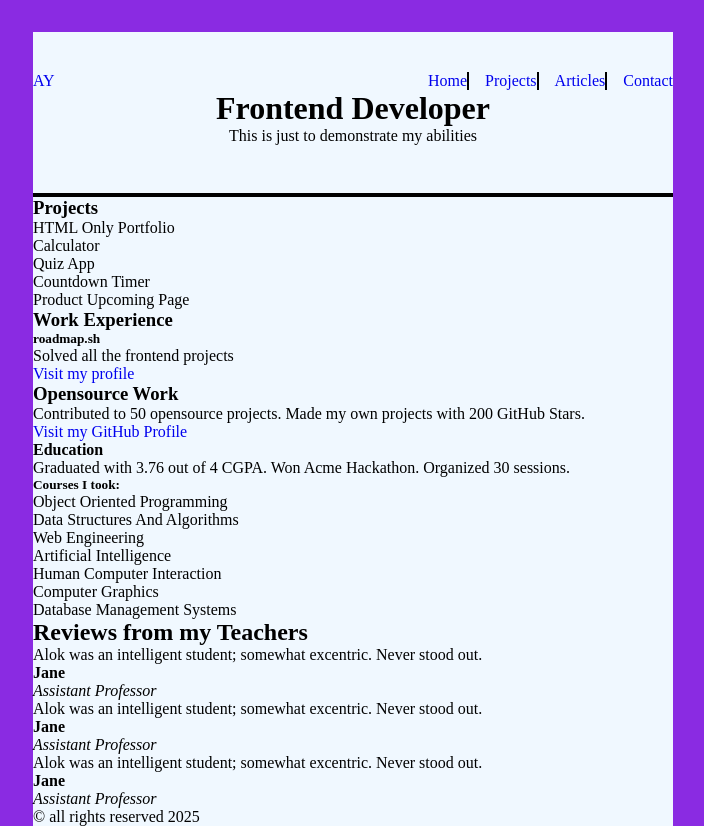
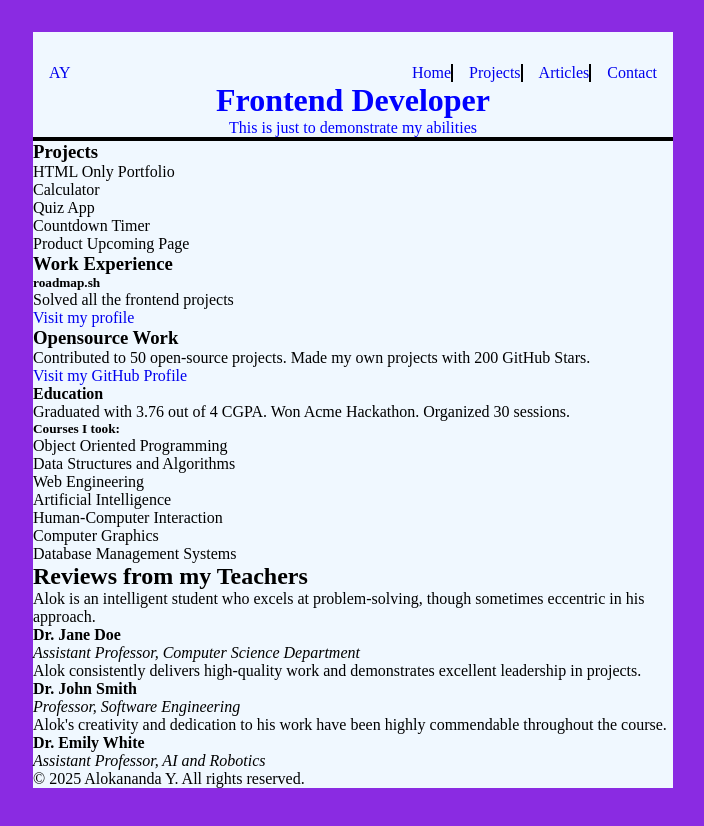
Before and after one commit to alok-38/personal-portfolio, a plain HTML site: page index.html in a window 1280 px wide. Shown: the whole page, without its empty margins (287-991 px from the left). After the commit the page ends 800 px from the top, so only its background shows below. Drawn offline with Linux system fonts and the light colour scheme.

Commit message:
struggling with the navbar

```diff
--- a/index.html
+++ b/index.html
@@ -4,6 +4,9 @@
 <head>
 	<meta charset="UTF-8">
 	<meta name="viewport" content="width=device-width, initial-scale=1.0">
+	<meta name="description"
+		content="Alokananda Y's personal portfolio showcasing frontend development skills, projects, and more.">
+	<meta property="og:title" content="Alokananda Y - Frontend Developer Portfolio">
 	<title>Personal Portfolio | Alokananda Y</title>
 	<link rel="stylesheet" href="style.css">
 </head>
@@ -11,7 +14,7 @@
 <body>
 	<main role="main">
 		<header>
-			<nav role="navigation">
+			<nav role="navigation" aria-label="Main Navigation">
 				<div><a href="/">A<span>Y</span></a></div>
 				<div>
 					<ul>
@@ -27,15 +30,18 @@
 		</header>
 
 		<section>
-			<articles role="article">
+			<article role="article">
 				<h3>Projects</h3>
-				<p>HTML Only Portfolio</p>
-				<p>Calculator</p>
-				<p>Quiz App</p>
-				<p>Countdown Timer</p>
-				<p>Product Upcoming Page</p>
-			</articles>
-			<articles role="article">
+				<ul>
+					<li>HTML Only Portfolio</li>
+					<li>Calculator</li>
+					<li>Quiz App</li>
+					<li>Countdown Timer</li>
+					<li>Product Upcoming Page</li>
+				</ul>
+			</article>
+
+			<article role="article">
 				<div class="experience">
 					<h3>Work Experience</h3>
 					<h5>roadmap.sh</h5>
@@ -44,60 +50,50 @@
 				</div>
 				<div class="opensource">
 					<h3>Opensource Work</h3>
-					<p>Contributed to 50 opensource
-						projects. Made my own projects with
-						200 GitHub Stars.
-					</p>
+					<p>Contributed to 50 open-source projects. Made my own projects with 200 GitHub Stars.</p>
 					<a href="#">Visit my GitHub Profile</a>
 				</div>
-			</articles>
+			</article>
+
 			<article>
 				<h4>Education</h4>
-				<p>Graduated with 3.76 out of 4
-					CGPA. Won Acme Hackathon.
-					Organized 30 sessions.
-				</p>
+				<p>Graduated with 3.76 out of 4 CGPA. Won Acme Hackathon. Organized 30 sessions.</p>
 				<h5>Courses I took:</h5>
 				<ul>
 					<li>Object Oriented Programming</li>
-					<li>Data Structures And Algorithms</li>
+					<li>Data Structures and Algorithms</li>
 					<li>Web Engineering</li>
 					<li>Artificial Intelligence</li>
-					<li>Human Computer Interaction</li>
+					<li>Human-Computer Interaction</li>
 					<li>Computer Graphics</li>
 					<li>Database Management Systems</li>
 				</ul>
 			</article>
 		</section>
+
 		<footer>
 			<h2>Reviews from my Teachers</h2>
 			<section>
 				<div class="review">
-					<p>Alok was an intelligent
-						student; somewhat excentric.
-						Never stood out.
-					</p>
-					<h4>Jane</h4>
-					<cite>Assistant Professor</cite>
+					<p>Alok is an intelligent student who excels at problem-solving, though sometimes eccentric in his
+						approach.</p>
+					<h4>Dr. Jane Doe</h4>
+					<cite>Assistant Professor, Computer Science Department</cite>
 				</div>
 				<div class="review">
-					<p>Alok was an intelligent
-						student; somewhat excentric.
-						Never stood out.
+					<p>Alok consistently delivers high-quality work and demonstrates excellent leadership in projects.
 					</p>
-					<h4>Jane</h4>
-					<cite>Assistant Professor</cite>
+					<h4>Dr. John Smith</h4>
+					<cite>Professor, Software Engineering</cite>
 				</div>
 				<div class="review">
-					<p>Alok was an intelligent
-						student; somewhat excentric.
-						Never stood out.
+					<p>Alok's creativity and dedication to his work have been highly commendable throughout the course.
 					</p>
-					<h4>Jane</h4>
-					<cite>Assistant Professor</cite>
+					<h4>Dr. Emily White</h4>
+					<cite>Assistant Professor, AI and Robotics</cite>
 				</div>
 			</section>
-			<p>&copy; all rights reserved 2025</p>
+			<p>&copy; 2025 Alokananda Y. All rights reserved.</p>
 		</footer>
 	</main>
 </body>
--- a/style.css
+++ b/style.css
@@ -26,6 +26,7 @@ main {
 nav {
 	display: flex;
 	justify-content: space-between;
+	padding: 2em 1em 0 1em;
 }
 
 nav ul {
@@ -38,7 +39,6 @@ nav li:not(:nth-child(4)) {
 }
 
 header {
-	padding: 2.5em 0 3em 0;
 	border-bottom: 4px solid black;
 }
 
@@ -46,3 +46,7 @@ header h1,
 header p {
 	text-align: center;
 }
+
+header>*:not(nav) {
+	color: blue;
+}
```
